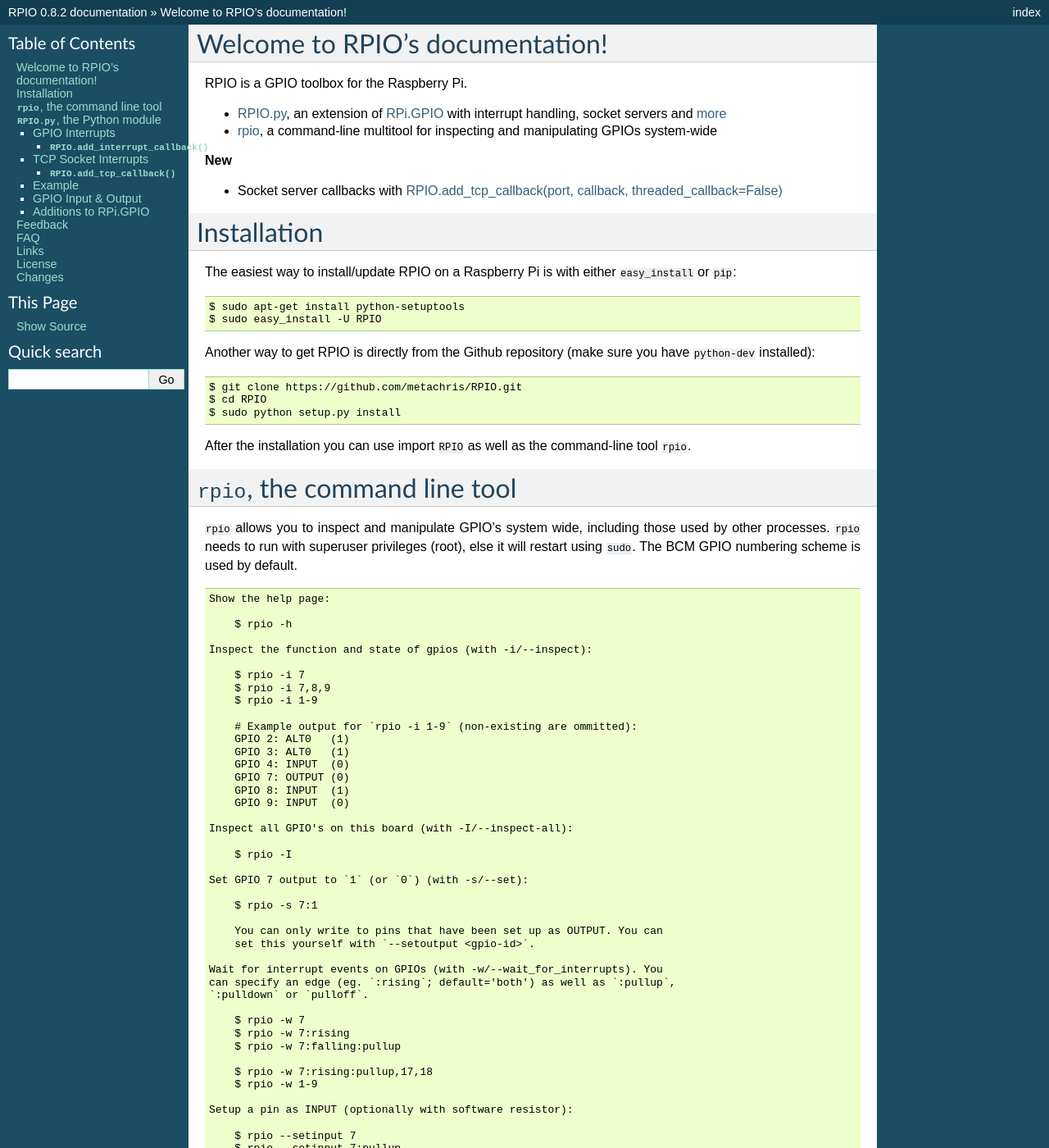
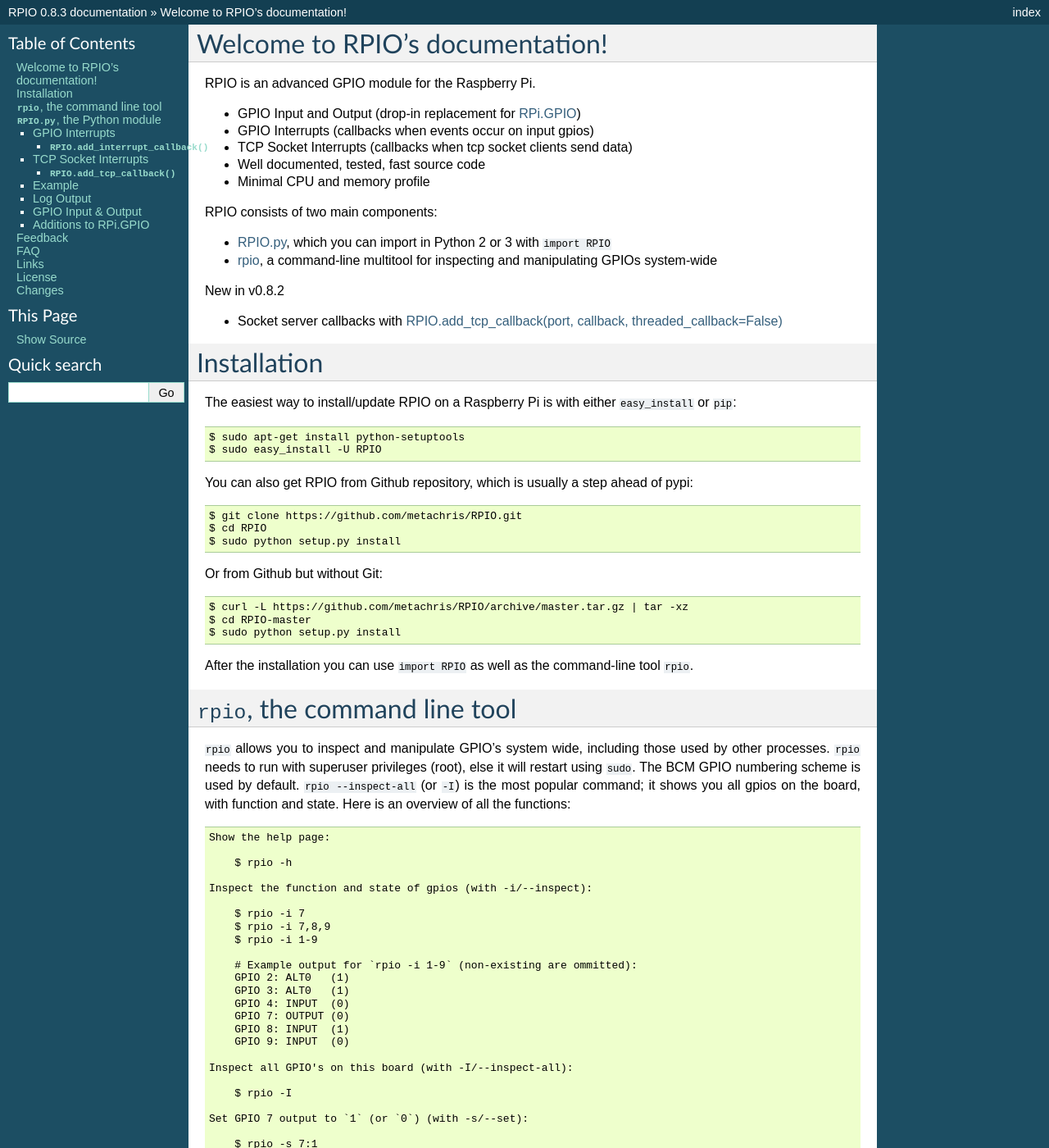
Before and after one commit to metachris/RPIO, a Sphinx documentation site: the page built from documentation/source/index.rst, in a window 1280 px wide and 1400 px high. Shown: the whole window at 82% size. Built offline with Sphinx 7.4.7, drawn with Linux system fonts in a browser that asks for light colours; some of the changed text lies outside the part shown.

Commit message:
many minor doc updates and tiny refactorings

```diff
--- a/CHECKLIST.txt
+++ b/CHECKLIST.txt
@@ -5,7 +5,7 @@
 
 Version Strings
 ---------------
-  [ ] RPIO.py
+  [ ] RPIO/__init__.py
   [ ] py_gpio.c
   [ ] setup.py
   [ ] doc/source/conf.py
--- a/documentation/source/conf.py
+++ b/documentation/source/conf.py
@@ -48,9 +48,9 @@
 # built documents.
 #
 # The short X.Y version.
-version = '0.8.2'
+version = '0.8.3'
 # The full version, including alpha/beta/rc tags.
-release = '0.8.2'
+release = '0.8.3'
 
 # The language for content autogenerated by Sphinx. Refer to documentation
 # for a list of supported languages.
--- a/documentation/source/index.rst
+++ b/documentation/source/index.rst
@@ -6,13 +6,21 @@
 Welcome to RPIO's documentation!
 ================================
 
-RPIO is a GPIO toolbox for the Raspberry Pi.
+RPIO is an advanced GPIO module for the Raspberry Pi.
 
-* :ref:`RPIO.py <ref-rpio-py>`, an extension of `RPi.GPIO <http://pypi.python.org/pypi/RPi.GPIO>`_ with interrupt handling, socket servers and :ref:`more <ref-rpio-py-rpigpio>`
+* GPIO Input and Output (drop-in replacement for `RPi.GPIO <http://pypi.python.org/pypi/RPi.GPIO>`_)
+* GPIO Interrupts (callbacks when events occur on input gpios)
+* TCP Socket Interrupts (callbacks when tcp socket clients send data)
+* Well documented, tested, fast source code
+* Minimal CPU and memory profile
+
+RPIO consists of two main components:
+
+* :ref:`RPIO.py <ref-rpio-py>`, which you can import in Python 2 or 3 with ``import RPIO``
 * :ref:`rpio <ref-rpio-cmd>`, a command-line multitool for inspecting and manipulating GPIOs system-wide
 
 
-**New**
+New in v0.8.2
 
 * Socket server callbacks with :ref:`RPIO.add_tcp_callback(port, callback, threaded_callback=False) <ref-rpio-py>`
 
@@ -27,13 +35,19 @@
     $ sudo apt-get install python-setuptools
     $ sudo easy_install -U RPIO
 
-Another way to get RPIO is directly from the Github repository (make sure you have ``python-dev`` installed)::
+You can also get RPIO from Github repository, which is usually a step ahead of pypi::
 
     $ git clone https://github.com/metachris/RPIO.git
     $ cd RPIO
     $ sudo python setup.py install
 
-After the installation you can use import ``RPIO`` as well as the command-line tool ``rpio``.
+Or from Github but without Git::
+
+    $ curl -L https://github.com/metachris/RPIO/archive/master.tar.gz | tar -xz
+    $ cd RPIO-master
+    $ sudo python setup.py install
+
+After the installation you can use ``import RPIO`` as well as the command-line tool ``rpio``.
 
 
 .. _ref-rpio-cmd:
@@ -43,7 +57,8 @@
 
 ``rpio`` allows you to inspect and manipulate GPIO's system wide, including those used by other processes.
 ``rpio`` needs to run with superuser privileges (root), else it will restart using ``sudo``. The BCM GPIO numbering
-scheme is used by default.
+scheme is used by default. ``rpio --inspect-all`` (or ``-I``) is the most popular command; it shows you all gpios
+on the board, with function and state. Here is an overview of all the functions:
 
 ::
 
@@ -103,7 +118,7 @@
         $ rpio --sysinfo
 
         # Example output:
-        Model B, Revision 2.0, RAM: 256 MB, Maker: Sony
+        000e: Model B, Revision 2.0, RAM: 256 MB, Maker: Sony
 
 
 You can update the ``RPIO`` package to the latest version::
@@ -122,13 +137,13 @@
 ``RPIO.py``, the Python module
 ==============================
 
-RPIO.py extends `RPi.GPIO <http://pypi.python.org/pypi/RPi.GPIO>`_ with
-various methods, and uses the BCM GPIO numbering scheme by default.
+RPIO.py extends `RPi.GPIO <http://pypi.python.org/pypi/RPi.GPIO>`_ in
+various ways, and uses the BCM GPIO numbering scheme by default.
 
+* :ref:`GPIO Interrupts <ref-rpio-py-interrupts>`
+* :ref:`TCP Socket Interrupts <ref-rpio-py-tcpserver>`
 * :ref:`GPIO Input & Output <ref-rpio-py-rpigpio>`
-* :ref:`Interrupt handling <ref-rpio-py-interrupts>`
-* :ref:`Socket servers <ref-rpio-py-tcpserver>`
-* :ref:`more <ref-rpio-py-goodies>`
+* :ref:`more <ref-rpio-py-additions>`
 
 
 .. _ref-rpio-py-interrupts:
@@ -143,23 +158,26 @@
 
 .. method:: RPIO.add_interrupt_callback(gpio_id, callback, edge='both', pull_up_down=RPIO.PUD_OFF, threaded_callback=False)
 
-   Adds a callback to receive notifications when a GPIO changes it's value.. Possible edges are ``rising``,
-   ``falling`` and ``both`` (default). Possible ``pull_up_down`` values are ``RPIO.PUD_UP``, ``RPIO.PUD_DOWN`` and
-   ``RPIO.PUD_OFF`` (default)
+   Adds a callback to receive notifications when a GPIO changes it's value. Possible ``pull_up_down`` values are
+   ``RPIO.PUD_UP``, ``RPIO.PUD_DOWN`` and ``RPIO.PUD_OFF`` (default). Possible edges are ``rising``,
+   ``falling`` and ``both`` (default). Note that ``rising`` and ``falling`` edges may receive values
+   not corresponding to the edge, so be sure to double check.
 
 
 .. _ref-rpio-py-tcpserver:
 
 TCP Socket Interrupts
 ---------------------
-RPIO makes it easy to open ports for incoming TCP connections with ``add_tcp_callback(port, callback, threaded_callback=False)``.
-When ``RPIO.wait_for_interrupts()`` is running, you can connect to the socket server with ``$ telnet localhost <your-port>``.
+Its easy to open ports for incoming TCP connections with just this one method:
 
 .. method:: RPIO.add_tcp_callback(port, callback, threaded_callback=False)
 
    Adds a socket server callback, which will be started when a connected socket client sends something. This is implemented
    by RPIO creating a TCP server socket at the specified port. Incoming connections will be accepted when ``RPIO.wait_for_interrupts()`` runs.
-   The callback must accept exactly two parameters: server and message (eg. ``def callback(socket, msg)``). The callback can use the socket parameter to send values back to the client (eg. ``socket.send("hi there\n")``).
+   The callback must accept exactly two parameters: socket and message (eg. ``def callback(socket, msg)``). The callback can use the socket parameter to send values back to the client (eg. ``socket.send("hi there\n")``).
+
+   You can test the TCP socket interrupts with ``$ telnet <your-ip> <your-port>`` (eg. ``$ telnet localhost 8080``). An empty string
+   tells the server to close the client connection (for instance if you just press enter in telnet, you'll get disconnected).
 
 
 
@@ -196,10 +214,9 @@
         RPIO.cleanup_interrupts()
 
 
-Now you can connect to the socket server with ``$ telnet localhost 8080`` and
-everything you send to the callback will be echoed by the ``socket.send(..)`` command.
-If you want to receive a callback inside a Thread (which won't block anything
-else on the system), set ``threaded_callback`` to ``True`` when adding it::
+If you want to receive a callback inside a Thread (to not block RPIO from returning to wait
+for interrupts), set ``threaded_callback`` to ``True`` when adding it::
+
 
     # for GPIO interrupts
     RPIO.add_interrupt_callback(7, do_something, threaded_callback=True)
@@ -210,6 +227,10 @@
 To stop the ``wait_for_interrupts()`` loop you can call ``RPIO.stop_waiting_for_interrupts()``.
 After using ``RPIO.wait_for_interrupts()`` you should call ``RPIO.cleanup_interrupts()`` before your
 program quits, to shut everything down nicely.
+
+
+Log Output
+----------
 
 To enable RPIO log output, import ``logging`` and set the loglevel to ``DEBUG`` before importing RPIO::
 
@@ -254,7 +275,10 @@
     RPIO.setmode(RPIO.BOARD)
 
     # set software pullup on channel 17
-    RPIO.set_pullupdn(17, RPIO.PUD_UP)
+    RPIO.set_pullupdn(17, RPIO.PUD_UP)  # new in RPIO
+
+    # get the function of channel 8
+    RPIO.gpio_function(8)
 
     # reset every channel that has been set up by this program,
     # and unexport interrupt gpio interfaces
@@ -273,15 +297,15 @@
     help(RPIO)
 
 
-.. _ref-rpio-py-goodies:
+.. _ref-rpio-py-additions:
 
 Additions to RPi.GPIO
 ---------------------
 
 Additional Constants
 
-* ``RPIO.RPI_REVISION`` (either ``1`` or ``2``)
-* ``RPIO.RPI_REVISION_HEX`` (``0002`` .. ``000f``)
+* ``RPIO.RPI_REVISION`` - the current board's revision (either ``1`` or ``2``)
+* ``RPIO.RPI_REVISION_HEX`` - the cpu hex revision code (``0002`` .. ``000f``)
 
 Additional Methods
 
@@ -300,14 +325,6 @@
 * ``RPIO.wait_for_interrupts(epoll_timeout=1)``
 * ``RPIO.stop_waiting_for_interrupts()``
 *  implemented with ``epoll``
-
-Other Changes
-
-* Command-line tool ``rpio``
-* GPIO and TCP socket interrupt handling
-* Improved documentation
-* Refactored, clean, simple C GPIO library
-* Uses ``BCM`` GPIO numbering by default
 
 
 Feedback
@@ -375,9 +392,15 @@
 Changes
 =======
 
+* v0.8.3: pypi release update with updated documentation and bits of refactoring
+
 * v0.8.2
 
   * Added TCP socket callbacks
+  * ``RPIO`` does not auto-clean interfaces on exceptions anymore, but will auto-clean them
+    as needed. This means you should now call ``RPIO.cleanup_interrupts()`` to properly close
+    the sockets and unexport the interfaces.
+  * Renamed ``RPIO.rpi_sysinfo()`` to ``RPIO.sysinfo()``
 
 
 * v0.8.0
--- a/fabfile.py
+++ b/fabfile.py
@@ -24,6 +24,7 @@
     put("/tmp/rpio.tar.gz", "/tmp/")
     with cd("/tmp"):
         run("tar -xf rpio.tar.gz")
+        run("cp source/scripts/rpio source/")
 
 
 def upload_dist():
@@ -81,5 +82,6 @@
     with cd("/tmp"):
         run("tar -xf /tmp/%s" % fn)
     with cd("/tmp/RPIO-%s" % version):
+        run("python2.6 setup.py bdist_egg %s" % DO_UPLOAD)
         run("python2.7 setup.py bdist_egg %s" % DO_UPLOAD)
         run("python3.2 setup.py bdist_egg %s" % DO_UPLOAD)
--- a/source/run_tests.py
+++ b/source/run_tests.py
@@ -154,8 +154,14 @@
         logging.info(" ")
         logging.info("Testing interrupts on GPIO-%s and socket comm", GPIO_IN)
         RPIO.add_tcp_callback(PORT, socket_callback)
+
+        with self.assertRaises(AttributeError):
+            RPIO.add_tcp_callback(8081, None)
+
         RPIO.add_interrupt_callback(GPIO_IN, test_callback, edge='both', \
                 pull_up_down=RPIO.PUD_DOWN)
+        RPIO.add_interrupt_callback(GPIO_IN, test_callback, edge='both', \
+                pull_up_down=RPIO.PUD_DOWN, threaded_callback=True)
 
         # Add a number of TCP clients
         Thread(target=socket_client).start()
```
Also changed, not shown: other parts of documentation/source/index.rst (+2 -1 lines), README.rst (+71 -38 lines), setup.py (+4 -3 lines), source/RPIO/__init__.py (+12 -5 lines), 4 other files.
